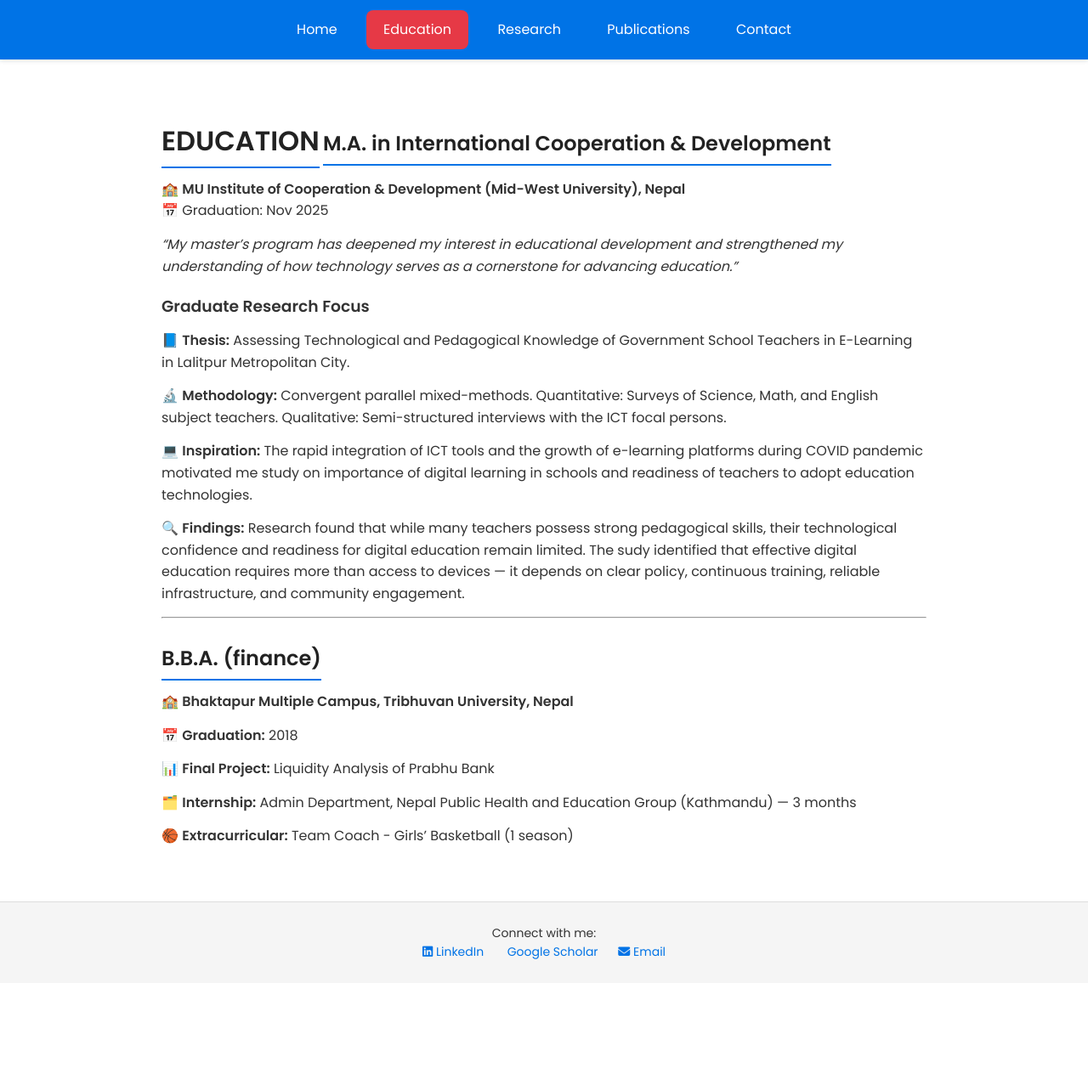
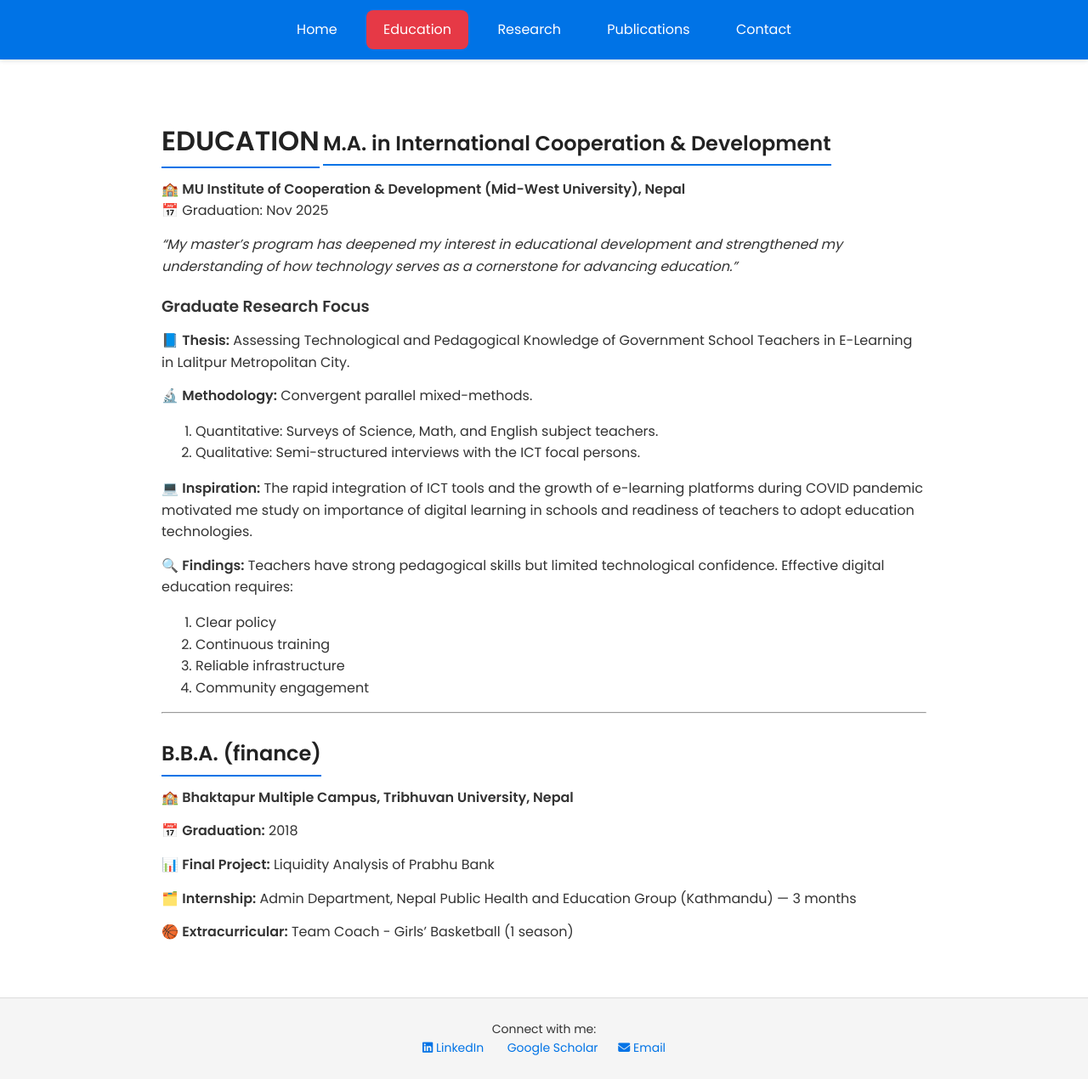
Before and after one commit to dahalsubodh/dahalsubodh.github.io, a Jekyll site: the page built from education.md, in a window 1280 px wide. Shown: the whole page at 85% size. Built offline with Jekyll 4.4.1, drawn with Linux system fonts in a browser that asks for light colours; before the commit the page ends 1157 px from its top, so only the background shows below that.

Commit message:
Update education.md

```diff
--- a/education.md
+++ b/education.md
@@ -3,8 +3,8 @@ title: Education
 layout: default
 ---
 
+# EDUCATION
 
-# EDUCATION
 
 
 ## M.A. in International Cooperation & Development
@@ -17,15 +17,18 @@ layout: default
 📘 **Thesis:** Assessing Technological and Pedagogical Knowledge of Government School Teachers in E-Learning in Lalitpur Metropolitan City.
 
 🔬 **Methodology:** Convergent parallel mixed-methods.
-  Quantitative: Surveys of Science, Math, and English subject teachers.
-  Qualitative: Semi-structured interviews with the ICT focal persons.
+  1. Quantitative: Surveys of Science, Math, and English subject teachers.
+  2. Qualitative: Semi-structured interviews with the ICT focal persons.
 
 
 💻 **Inspiration:** The rapid integration of ICT tools and the growth of e-learning platforms during COVID pandemic motivated me study on importance of digital learning in schools and readiness of teachers to adopt education technologies.
 
 
-🔍 **Findings:** Research found that while many teachers possess strong pedagogical skills, their technological confidence and readiness for digital education remain limited. The sudy identified that effective digital education requires more than access to devices — it depends on clear policy, continuous training, reliable infrastructure, and community engagement.
-
+🔍 **Findings:** Teachers have strong pedagogical skills but limited technological confidence. Effective digital education requires:
+  1. Clear policy
+  2. Continuous training
+  3. Reliable infrastructure
+  4. Community engagement
 
 ---
 
```
